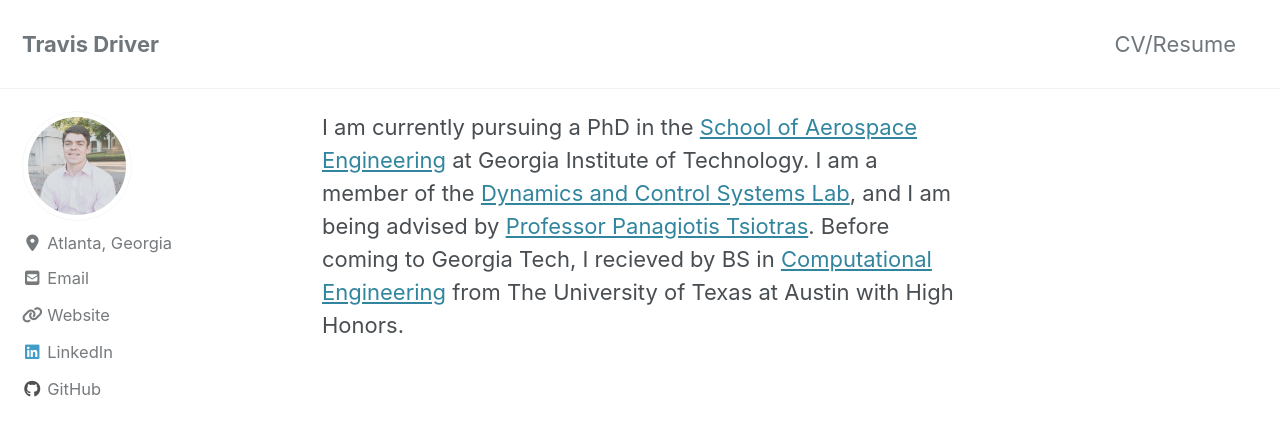
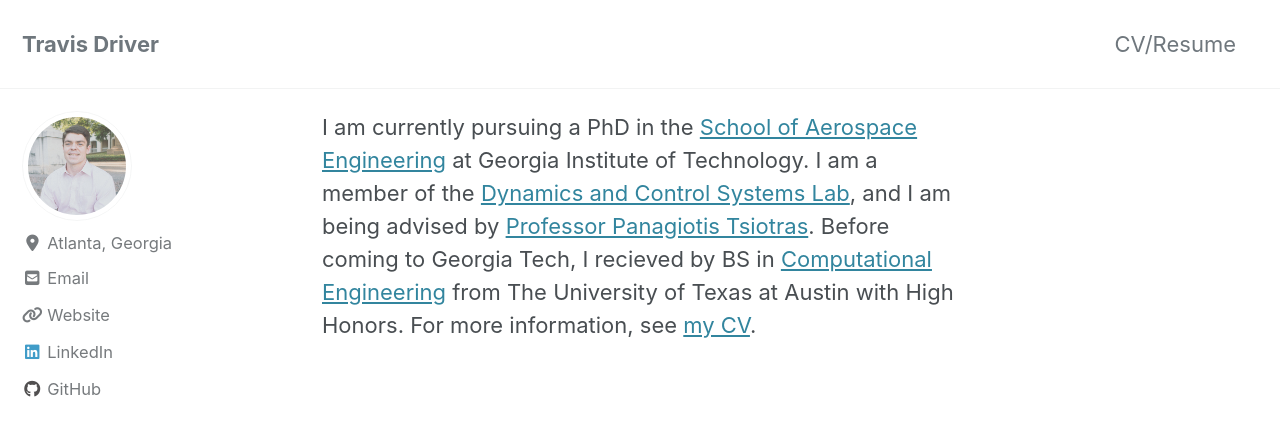
Before and after one commit to travisdriver/travisdriver.github.io, a Jekyll site: the page built from _pages/about.md, in a window 1280 px wide and 900 px high. Shown: the top 436 px of the window. Built offline with Jekyll 4.4.1, drawn with Linux system fonts in a browser that asks for light colours; cached includes are drawn as plain includes; nearby versions of some CDN libraries.

Commit message:
update about.md

```diff
--- a/_pages/about.md
+++ b/_pages/about.md
@@ -5,4 +5,4 @@
 author_profile: true
 ---
 
-I am currently pursuing a PhD in the [School of Aerospace Engineering](https://ae.gatech.edu/) at Georgia Institute of Technology. I am a member of the [Dynamics and Control Systems Lab](http://dcsl.gatech.edu/), and I am being advised by [Professor Panagiotis Tsiotras](http://dcsl.gatech.edu/tsiotras.html). Before coming to Georgia Tech, I recieved by BS in [Computational Engineering](https://www.ae.utexas.edu/undergraduate/computational-undergrad-program) from The University of Texas at Austin with High Honors.
+I am currently pursuing a PhD in the [School of Aerospace Engineering](https://ae.gatech.edu/) at Georgia Institute of Technology. I am a member of the [Dynamics and Control Systems Lab](http://dcsl.gatech.edu/), and I am being advised by [Professor Panagiotis Tsiotras](http://dcsl.gatech.edu/tsiotras.html). Before coming to Georgia Tech, I recieved by BS in [Computational Engineering](https://www.ae.utexas.edu/undergraduate/computational-undergrad-program) from The University of Texas at Austin with High Honors. For more information, see [my CV](https://travisdriver.github.io/docs/travisdriver_cv.pdf).
```
